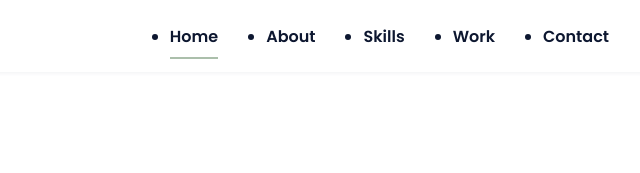
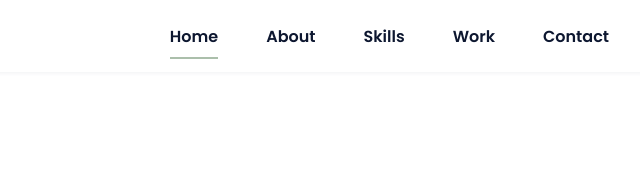
Before and after one commit to ima-eky/Portfolio, a plain HTML site: page index.html in a window 1280 px wide. Shown: the top 173 px of the page, 543-1183 px from the left. Drawn offline with nearby package versions, Linux system fonts and the light colour scheme.

Commit message:
make list style none

```diff
--- a/assets/scss/styles.scss
+++ b/assets/scss/styles.scss
@@ -60,7 +60,7 @@ p {
 ul {
   margin: 0;
   padding: 0;
-  // list-style: none;
+  list-style: none;
 }
 a {
   text-decoration: none;
```
Also changed, not shown: assets/css/styles.css.
